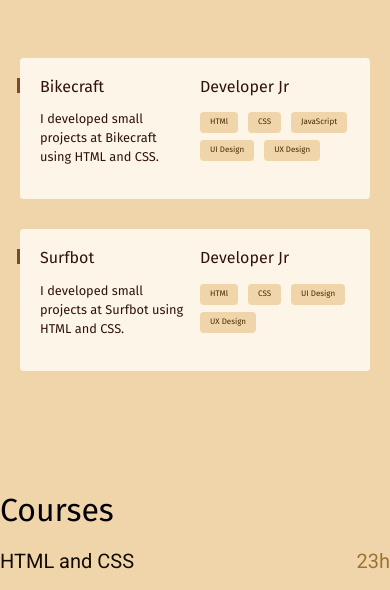
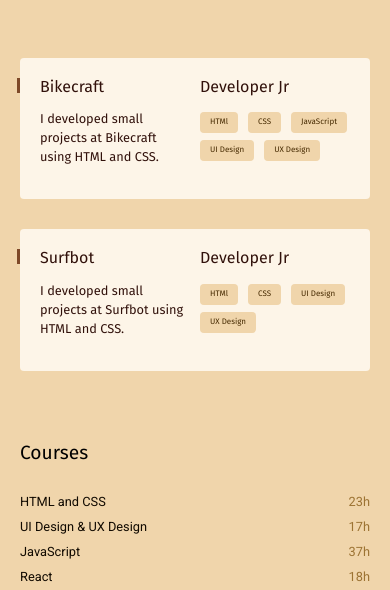
Before and after one commit to Nilziane-S/Nilziane-S.github.io, a plain HTML site: page index.html in a window 390 px wide. Shown: the part 233-823 px from the top of the page. Drawn offline with Linux system fonts and the light colour scheme.

Commit message:
teste 5783249

```diff
--- a/css/courses.css
+++ b/css/courses.css
@@ -1,9 +1,10 @@
 .courses-container{
-  max-width: 1200px;
+  max-width: 900px;
   margin: 0 auto;
   margin-top: 80px;
-  /* padding: 10px 20px; */
-  /* padding: 10px 190px; */
+  margin-bottom: 70px;
+  padding: 10px 20px;
+
 }
 
   .courses-title{
@@ -12,25 +13,22 @@
     font-family: "fira sans", roboto, opens sans, Arial, sans-serif;
     text-align: left;
     font-weight: 400;
-    margin-bottom: 20px;
-
-    /* padding: 10px 190px; */
+    margin-bottom: 40px;
   }
 
-.courses ul {
-  /* padding: 10px 190px; */
-  padding: 0px;
+  .courses-skills ul{
+    padding: 0px;
   }
 
   .courses-skills ul li{
     list-style: none;
     display: flex;
     justify-content: space-between;
+    gap: 10px;
     font-family: "Roboto", fira sans, open sans, Arial, Helvetica, sans-serif;
     font-size: 1.25rem;
     color: #110A00;
     margin-bottom: 20px;
-
   }
 
   .courses-skills span{
@@ -39,46 +37,19 @@
     font-size: 1.25rem;
     list-style: none;
   }
-/*
-@media (max-width: 900px) and (min-width: 800px){
+
+
+@media (max-width: 800px){
+
   .courses-container{
-    margin-top: 1px;
-    padding: 0px;
-  }
-
-  .courses-title{
-    font-size: 1.8rem;
-    margin-top: 50px;
-    margin-bottom: 30px;
-    padding: 10px 190px;
-    text-align: left;
-  }
-
-  .courses-skills ul li{
-    font-size: 1.25rem;
-    margin-bottom: 20px;
-  }
-
-  .courses-skills span{
-    font-size: 1.25rem;
-  }
-
-.courses{
-  justify-content: left;
-}
-}
-
-@media (max-width: 800px) and (min-width: 600px){
-  .courses-container{
-    margin-top: 1px;
-    padding: 0px;
+    margin-top: 10px;
+    max-width: 450px;
   }
 
   .courses-title{
     font-size: 1.2rem;
-    margin-top: 20px;
-    margin-bottom: 10px;
-    padding: 10px 190px;
+    margin-top: 10px;
+    margin-bottom: 30px;
     text-align: left;
   }
 
@@ -87,47 +58,7 @@
     margin-bottom: 10px;
   }
 
-  .courses-skills span{
-    font-size: 0.8rem;
-  }
-
-.courses{
-  justify-content: left;
-}
-
-}
-
-@media (max-width: 600px){
-  .courses-container{
-    margin-top: 1px;
-    padding: 10px 50px;
-  }
-
-  .courses ul{
-    padding: 0px;
-  }
-
-  .courses-title{
-    font-size: 1.2rem;
-    margin-top: 20px;
-    margin-bottom: 10px;
-    padding: 0px;
-    text-align: left;
-    padding: 10px 50px;
-  }
-
-  .courses-skills ul li{
-    font-size: 0.8rem;
-    margin-bottom: 10px;
-    justify-content: space-between;
-    padding: 0px 50px;
-  }
 
   .courses-skills span{
     font-size: 0.8rem;
   }
-
-
-
-
-} */
```
